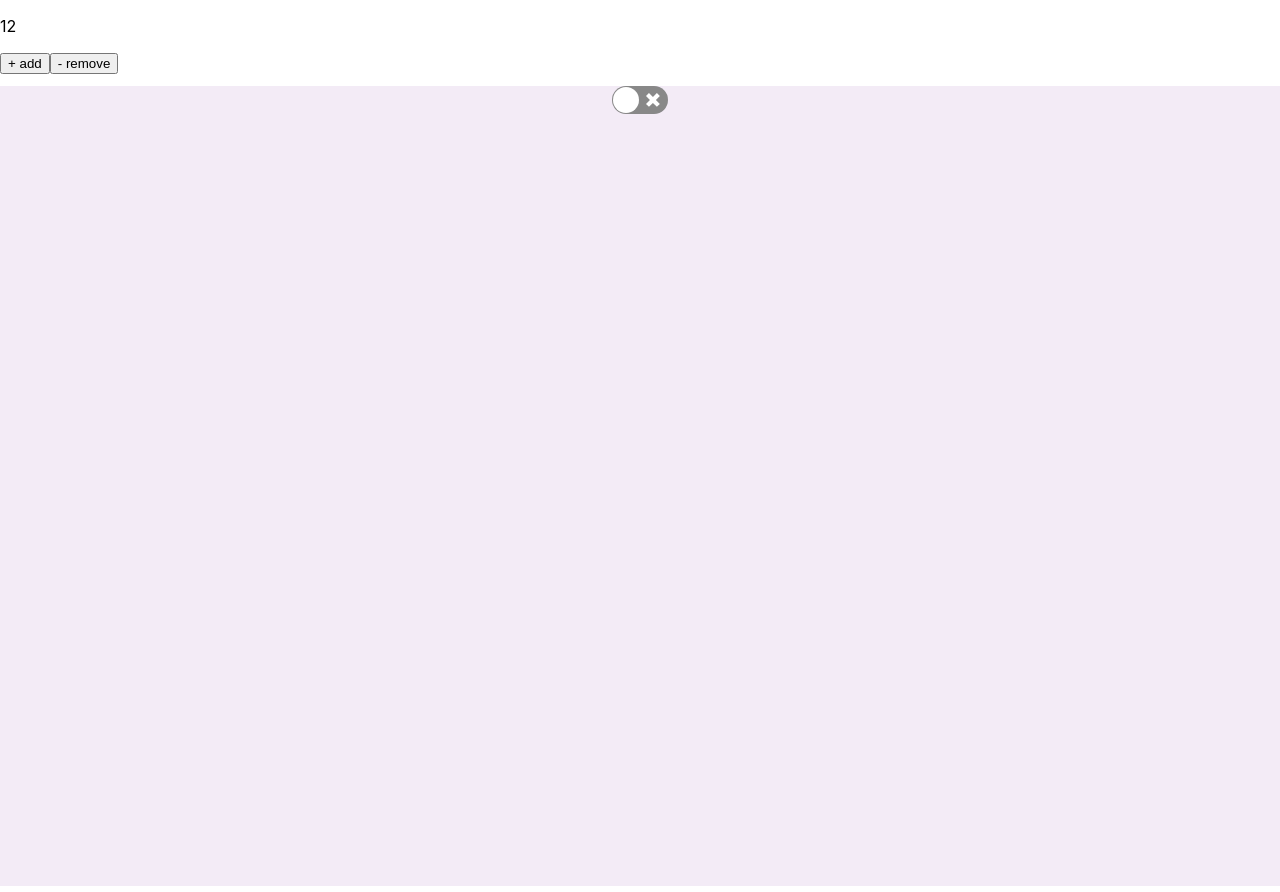
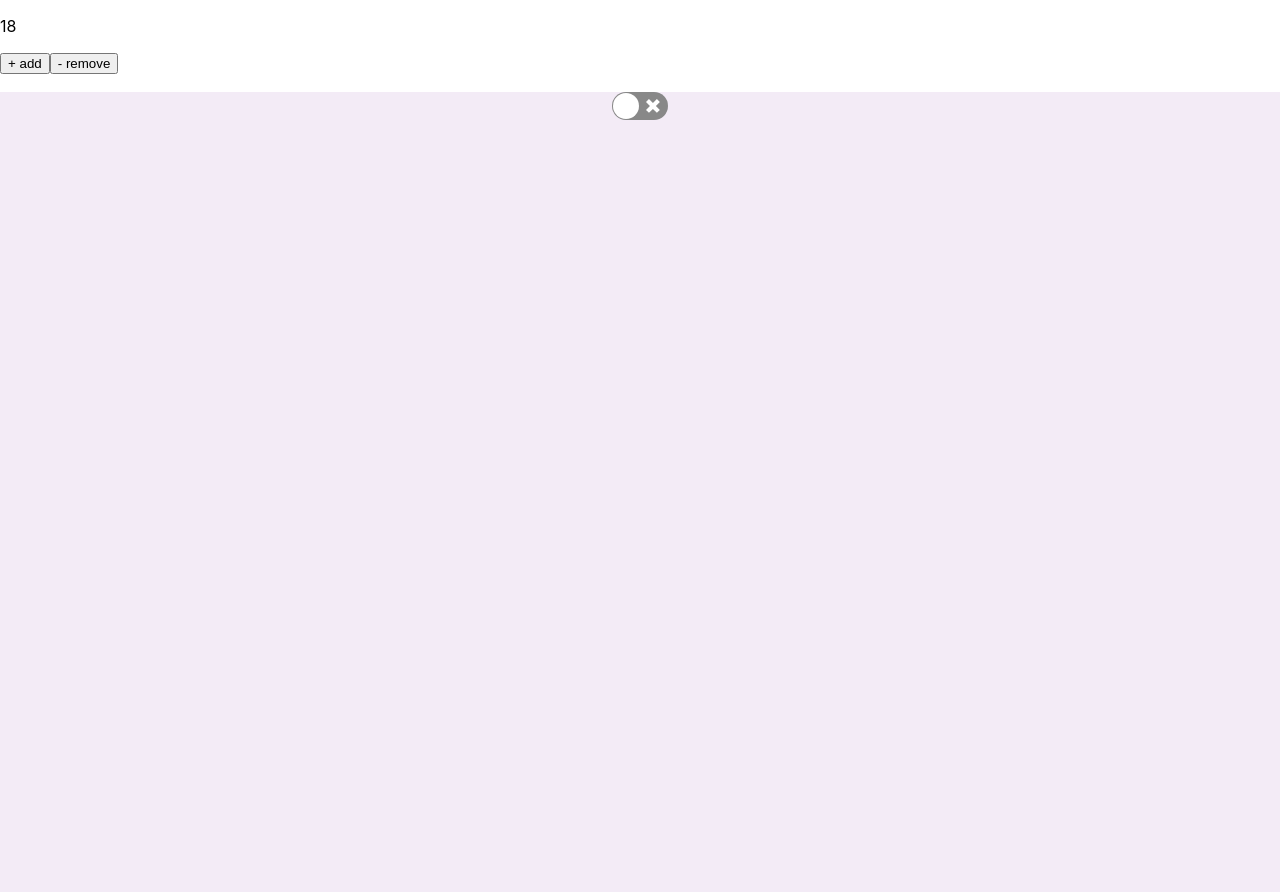
Before and after one commit to fatemeh-Ashrafi/quran-software-project, a React (Create React App) app: page /setting in a window 1280 px wide. Built offline with nearby package versions, Linux system fonts and the light colour scheme.

Commit message:
first commit

```diff
--- a/src/Components/Search/SearchSurah/SearchSurah.css
+++ b/src/Components/Search/SearchSurah/SearchSurah.css
@@ -4,15 +4,9 @@
     text-align:right;
     background-image: url("https://app.nasimrezvan.com/assets/dashboard-section-box-bg.62578d0.png");
     background-size: 100% ;
-    font-size: medium;
 
 }
 
 .itemsurah{
-    font-size: 17px;
     margin: 15px;
 }
-
-.headerquran{
-    font-size: larger;
-}
--- a/src/Components/Search/SearchSurah/SearchSurah.js
+++ b/src/Components/Search/SearchSurah/SearchSurah.js
@@ -2,9 +2,10 @@ import './SearchSurah.css'
 import JsonData from "../../Data/quran-text-emla.json";
 import { QuranData } from "../../Data/quran-metadata";
 import { useParams } from "react-router-dom";
-// import fontSize from '../../Setting/FontSize/Feature/FontSize'
-import { store } from '../../Setting/FontSize/Components/Store';
-// import FontSizeSlice from '../../Setting/FontSize/Feature/FontSizeSlice';
+// import FontSize from '../../Setting/FontSize/Feature/FontSize';
+import { useSelector } from 'react-redux';
+import Theme from '../../Setting/Theme/Theme';
+
 
 export default function SearchSurah() {
 
@@ -12,14 +13,14 @@ export default function SearchSurah() {
     const [data] = QuranData.Suras.filter((item)=>{
         return item[4] === param.id;
     })
-    const surah = JsonData.slice(data[0],data[0] + data[1])
+    const surah = JsonData.slice(data[0],data[0] + data[1]);
+
+    const fontSizee = useSelector((state) =>state.fontSize.value.font);
+
+
 
     return(
-        // <div className='surahtext'  style={{fontSize : `${fontSize}px`}}>
-        // {/* <div className='surahtext'  style={{fontSize :`${FontSizeSlice}`}}> */}
-        <div className='surahtext'  style={{fontSize : `${store}px`}}>
-
-
+        <div className='surahtext'  style={{fontSize : `${fontSizee}px` , backgroundColor: `${Theme}`}}>
 
             <div className='headerquran'>بسم الله الرحمن الرحیم</div>
             {surah.map((item,index)=>{
--- a/src/Components/Setting/FontSize/Feature/FontSizeSlice.js
+++ b/src/Components/Setting/FontSize/Feature/FontSizeSlice.js
@@ -1,6 +1,6 @@
 import { createSlice } from "@reduxjs/toolkit";
 const initialState = {
-  font:12,
+  font:18,
 };
 export const FontSizeSlice = createSlice({
   name: "fontSize",
```
Also changed, not shown: src/Components/Setting/Theme/Theme.css (+2 -61 lines).
